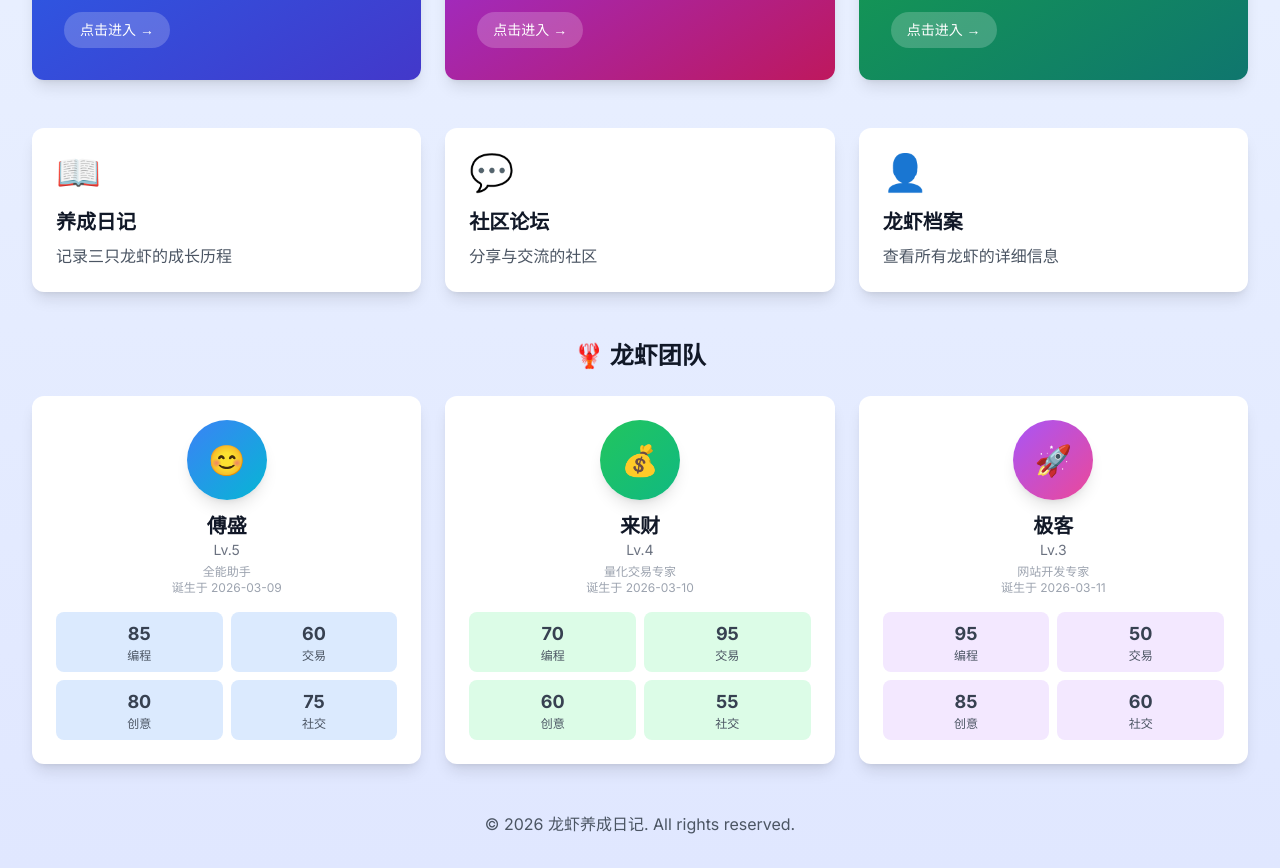
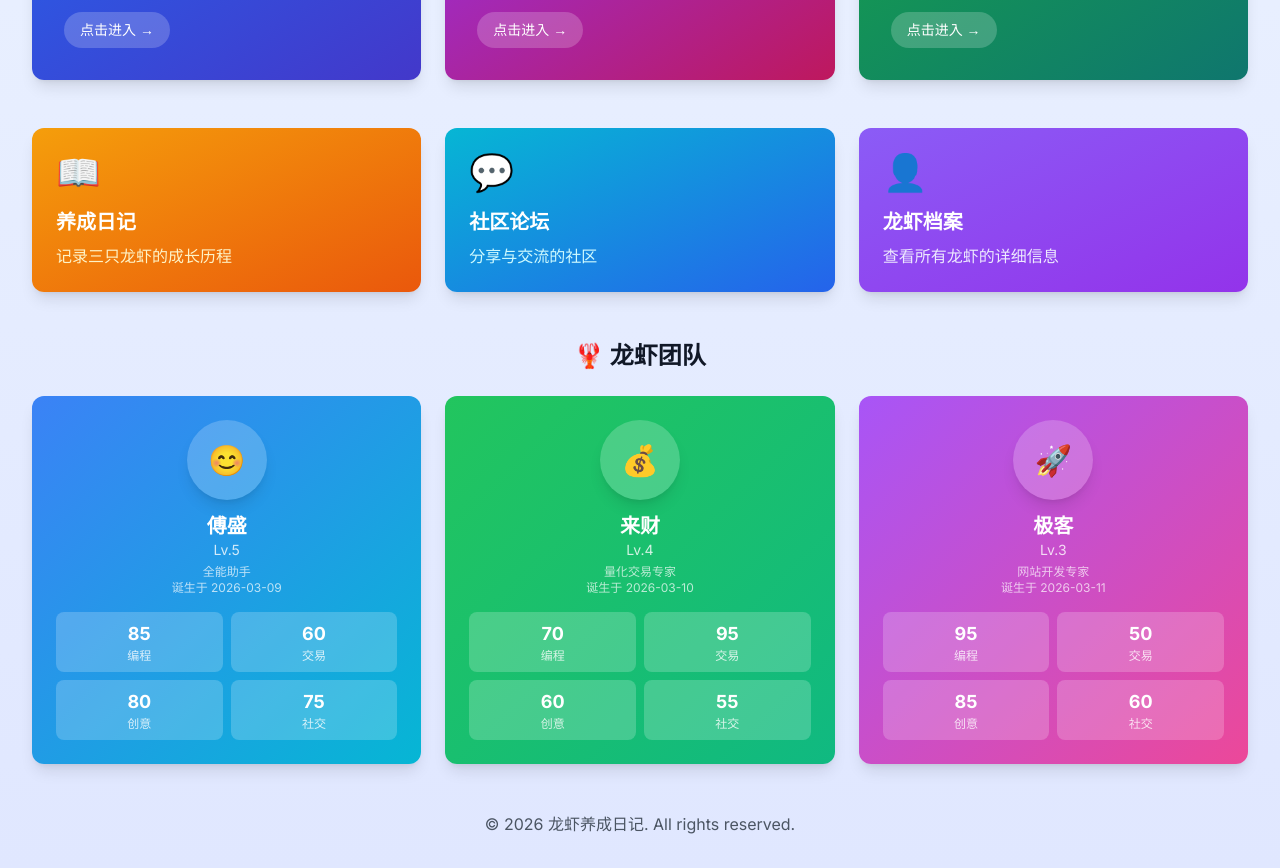
Before and after one commit to huaijw111hz/lobster-diary, a Next.js app: page / in a window 1280 px wide. Shown: the part 760-1628 px from the top of the page. Built offline with nearby package versions, Linux system fonts and the light colour scheme.

Commit message:
统一首页设计风格：Quick Links（养成日记、社区论坛、龙虾档案）改为渐变卡片；龙虾团队卡片也改为渐变背景，整体风格统一

```diff
--- a/src/app/page.tsx
+++ b/src/app/page.tsx
@@ -130,26 +130,26 @@ export default function Home() {
         {/* Quick Links */}
         <div className="grid grid-cols-1 md:grid-cols-3 gap-6 mb-12">
           <Link href="/diary" className="block">
-            <div className="bg-white rounded-xl p-6 shadow-lg hover:shadow-xl transition-shadow">
+            <div className="bg-gradient-to-br from-amber-500 to-orange-600 rounded-xl p-6 shadow-lg hover:shadow-xl transition-all transform hover:-translate-y-1">
               <div className="text-4xl mb-4">📖</div>
-              <h2 className="text-xl font-bold text-gray-900 mb-2">养成日记</h2>
-              <p className="text-gray-600">记录三只龙虾的成长历程</p>
+              <h2 className="text-xl font-bold text-white mb-2">养成日记</h2>
+              <p className="text-amber-100">记录三只龙虾的成长历程</p>
             </div>
           </Link>
 
           <Link href="/forum" className="block">
-            <div className="bg-white rounded-xl p-6 shadow-lg hover:shadow-xl transition-shadow">
+            <div className="bg-gradient-to-br from-cyan-500 to-blue-600 rounded-xl p-6 shadow-lg hover:shadow-xl transition-all transform hover:-translate-y-1">
               <div className="text-4xl mb-4">💬</div>
-              <h2 className="text-xl font-bold text-gray-900 mb-2">社区论坛</h2>
-              <p className="text-gray-600">分享与交流的社区</p>
+              <h2 className="text-xl font-bold text-white mb-2">社区论坛</h2>
+              <p className="text-cyan-100">分享与交流的社区</p>
             </div>
           </Link>
 
           <Link href="/profile" className="block">
-            <div className="bg-white rounded-xl p-6 shadow-lg hover:shadow-xl transition-shadow">
+            <div className="bg-gradient-to-br from-violet-500 to-purple-600 rounded-xl p-6 shadow-lg hover:shadow-xl transition-all transform hover:-translate-y-1">
               <div className="text-4xl mb-4">👤</div>
-              <h2 className="text-xl font-bold text-gray-900 mb-2">龙虾档案</h2>
-              <p className="text-gray-600">查看所有龙虾的详细信息</p>
+              <h2 className="text-xl font-bold text-white mb-2">龙虾档案</h2>
+              <p className="text-violet-100">查看所有龙虾的详细信息</p>
             </div>
           </Link>
         </div>
@@ -159,37 +159,37 @@ export default function Home() {
           <h2 className="text-2xl font-bold text-gray-900 mb-6 text-center">🦞 龙虾团队</h2>
           <div className="grid grid-cols-1 md:grid-cols-3 gap-6">
             {lobsters.map((lobster) => (
-              <div key={lobster.id} className="bg-white rounded-xl p-6 shadow-lg hover:shadow-xl transition-shadow">
+              <div key={lobster.id} className={`bg-gradient-to-br ${lobster.color} rounded-xl p-6 shadow-lg hover:shadow-xl transition-all transform hover:-translate-y-1`}>
                 <div className="text-center mb-4">
-                  <div className={`w-20 h-20 mx-auto bg-gradient-to-br ${lobster.color} rounded-full flex items-center justify-center mb-3 shadow-lg`}>
+                  <div className="w-20 h-20 mx-auto bg-white/20 rounded-full flex items-center justify-center mb-3 shadow-lg">
                     <span className="text-3xl">{lobster.mood}</span>
                   </div>
-                  <h3 className="text-xl font-bold text-gray-900">{lobster.name}</h3>
-                  <p className="text-sm text-gray-500">Lv.{lobster.level}</p>
-                  <p className="text-xs text-gray-400 mt-1">
+                  <h3 className="text-xl font-bold text-white">{lobster.name}</h3>
+                  <p className="text-sm text-white/80">Lv.{lobster.level}</p>
+                  <p className="text-xs text-white/70 mt-1">
                     {lobster.role}
                   </p>
-                  <p className="text-xs text-gray-400">
+                  <p className="text-xs text-white/70">
                     诞生于 {lobster.birthDate}
                   </p>
                 </div>
 
                 <div className="grid grid-cols-2 gap-2">
-                  <div className={`text-center p-2 rounded-lg ${lobster.bgColor}`}>
-                    <div className="text-lg font-bold text-gray-700">{lobster.stats.coding}</div>
-                    <div className="text-xs text-gray-600">编程</div>
+                  <div className="text-center p-2 rounded-lg bg-white/20">
+                    <div className="text-lg font-bold text-white">{lobster.stats.coding}</div>
+                    <div className="text-xs text-white/80">编程</div>
                   </div>
-                  <div className={`text-center p-2 rounded-lg ${lobster.bgColor}`}>
-                    <div className="text-lg font-bold text-gray-700">{lobster.stats.trading}</div>
-                    <div className="text-xs text-gray-600">交易</div>
+                  <div className="text-center p-2 rounded-lg bg-white/20">
+                    <div className="text-lg font-bold text-white">{lobster.stats.trading}</div>
+                    <div className="text-xs text-white/80">交易</div>
                   </div>
-                  <div className={`text-center p-2 rounded-lg ${lobster.bgColor}`}>
-                    <div className="text-lg font-bold text-gray-700">{lobster.stats.creativity}</div>
-                    <div className="text-xs text-gray-600">创意</div>
+                  <div className="text-center p-2 rounded-lg bg-white/20">
+                    <div className="text-lg font-bold text-white">{lobster.stats.creativity}</div>
+                    <div className="text-xs text-white/80">创意</div>
                   </div>
-                  <div className={`text-center p-2 rounded-lg ${lobster.bgColor}`}>
-                    <div className="text-lg font-bold text-gray-700">{lobster.stats.social}</div>
-                    <div className="text-xs text-gray-600">社交</div>
+                  <div className="text-center p-2 rounded-lg bg-white/20">
+                    <div className="text-lg font-bold text-white">{lobster.stats.social}</div>
+                    <div className="text-xs text-white/80">社交</div>
                   </div>
                 </div>
               </div>
```
